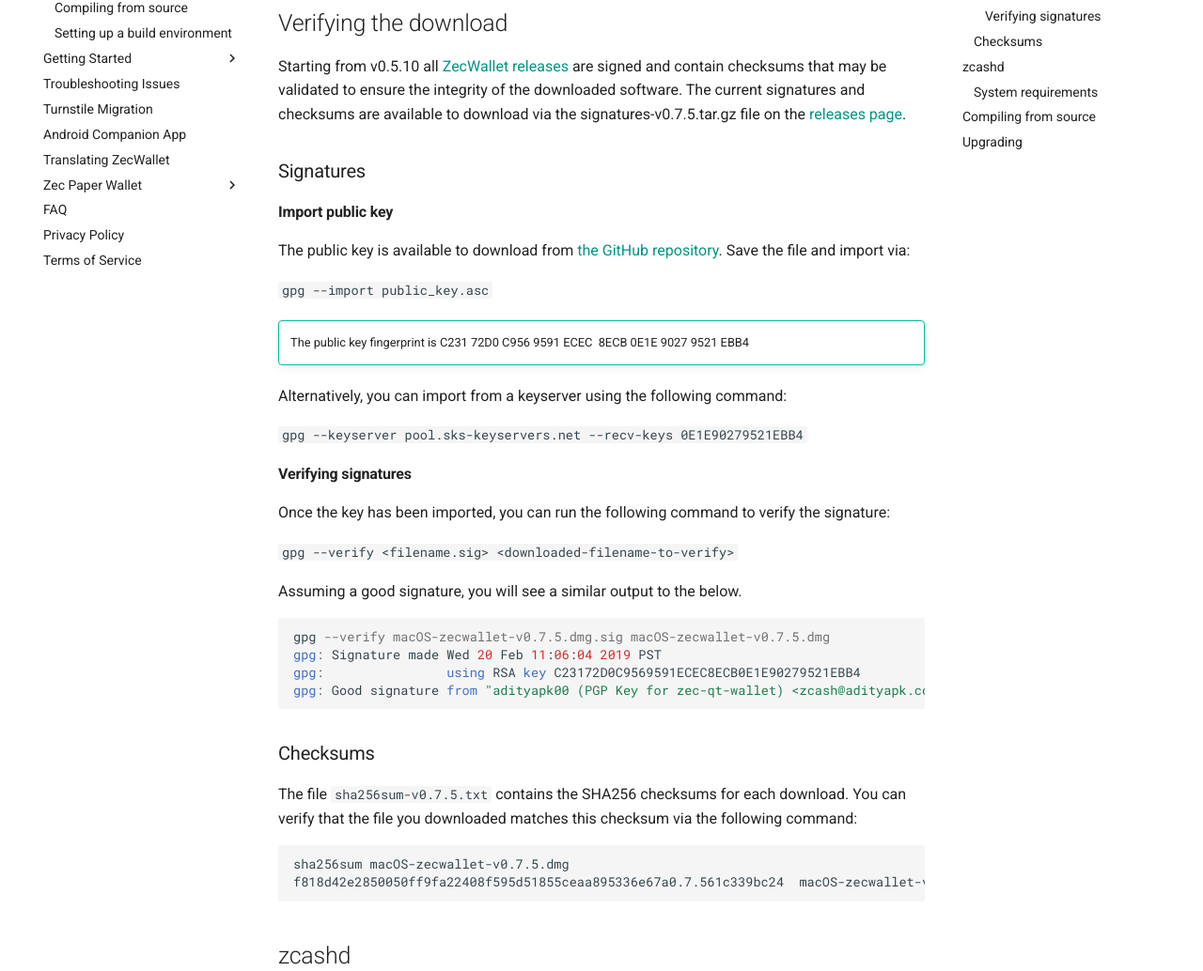
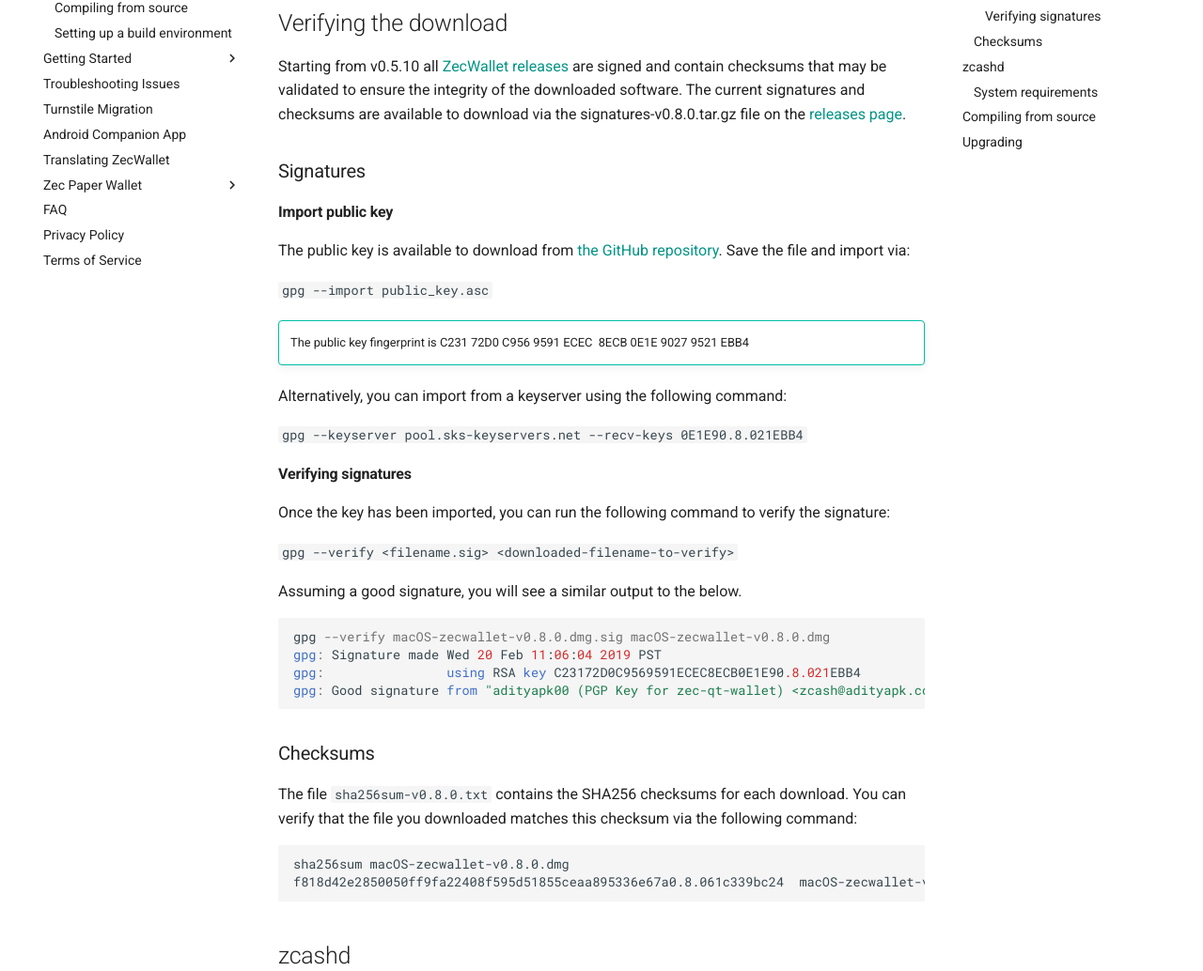
Before and after one commit to adityapk00/zqw-docs, an MkDocs documentation site: the page built from docs/installation.md, in a window 1280 px wide and 1400 px high, scrolled down 359 px. Shown: the part 199-1233 px from the top of the window at 94% size. Built offline with MkDocs 1.6.1 and Material for MkDocs 9.7.7, drawn with Linux system fonts in a browser that asks for light colours; comment, search, counter and statistics services are not loaded.

Commit message:
Update version number to 0.8.0

````diff
--- a/docs/installation.md
+++ b/docs/installation.md
@@ -7,30 +7,30 @@
 
 ??? info "Windows instructions (click to expand)"
 
-    [Download](https://github.com/ZcashFoundation/zecwallet/releases) and run the .msi installer (named `Windows-installer-zecwallet-v0.7.5.msi`) and follow the prompts. Alternately, you can [download](https://github.com/ZcashFoundation/zecwallet/releases) the release binary (named `Windows-binaries-zecwallet-v0.7.5.zip`), unzip it and double click on ZecWallet to start.
+    [Download](https://github.com/ZcashFoundation/zecwallet/releases) and run the .msi installer (named `Windows-installer-zecwallet-v0.8.0.msi`) and follow the prompts. Alternately, you can [download](https://github.com/ZcashFoundation/zecwallet/releases) the release binary (named `Windows-binaries-zecwallet-v0.8.0.zip`), unzip it and double click on ZecWallet to start.
 
 ??? info "macOS instructions (click to expand)"
 
-    [Download](https://github.com/ZcashFoundation/zecwallet/releases) the macOS release named `macOS-zecwallet-v0.7.5.dmg`
+    [Download](https://github.com/ZcashFoundation/zecwallet/releases) the macOS release named `macOS-zecwallet-v0.8.0.dmg`
     and double-click on the .dmg file to open it, and drag ZecWalleton to the Applications link to install. You will need to give authorisation for the program to run.
 
 ??? info "Linux instructions (click to expand)"
 
     If you are on Debian/Ubuntu, download the `.deb` package and install it.
 
-    `sudo dpkg -i linux-deb-zecwallet-v0.7.5.deb`
+    `sudo dpkg -i linux-deb-zecwallet-v0.8.0.deb`
 
     `sudo apt install -f`
 
     Or you can download and run the binaries directly.
 
-    `tar -xvf zecwallet-v0.7.5.tar.gz`
+    `tar -xvf zecwallet-v0.8.0.tar.gz`
 
-    `./zecwallet-v0.7.5/zecwallet`
+    `./zecwallet-v0.8.0/zecwallet`
 
 ## Verifying the download
 
-Starting from v0.5.10 all [ZecWallet releases](https://github.com/ZcashFoundation/zecwallet/releases) are signed and contain checksums that may be validated to ensure the integrity of the downloaded software. The current signatures and checksums are available to download via the signatures-v0.7.5.tar.gz file on the [releases page](https://github.com/ZcashFoundation/zecwallet/releases).
+Starting from v0.5.10 all [ZecWallet releases](https://github.com/ZcashFoundation/zecwallet/releases) are signed and contain checksums that may be validated to ensure the integrity of the downloaded software. The current signatures and checksums are available to download via the signatures-v0.8.0.tar.gz file on the [releases page](https://github.com/ZcashFoundation/zecwallet/releases).
 
 ### Signatures
 
@@ -45,7 +45,7 @@
 
 Alternatively, you can import from a keyserver using the following command:
 
-`gpg --keyserver pool.sks-keyservers.net --recv-keys 0E1E90279521EBB4`
+`gpg --keyserver pool.sks-keyservers.net --recv-keys 0E1E90.8.021EBB4`
 
 #### Verifying signatures
 
@@ -56,19 +56,19 @@
 Assuming a good signature, you will see a similar output to the below.
 
 ```
-gpg --verify macOS-zecwallet-v0.7.5.dmg.sig macOS-zecwallet-v0.7.5.dmg
+gpg --verify macOS-zecwallet-v0.8.0.dmg.sig macOS-zecwallet-v0.8.0.dmg
 gpg: Signature made Wed 20 Feb 11:06:04 2019 PST
-gpg:                using RSA key C23172D0C9569591ECEC8ECB0E1E90279521EBB4
+gpg:                using RSA key C23172D0C9569591ECEC8ECB0E1E90.8.021EBB4
 gpg: Good signature from "adityapk00 (PGP Key for zec-qt-wallet) <zcash@adityapk.com>" [full]
 ```
 
 ### Checksums
 
-The file `sha256sum-v0.7.5.txt` contains the SHA256 checksums for each download. You can verify that the file you downloaded matches this checksum via the following command:
+The file `sha256sum-v0.8.0.txt` contains the SHA256 checksums for each download. You can verify that the file you downloaded matches this checksum via the following command:
 
 ```
-sha256sum macOS-zecwallet-v0.7.5.dmg
-f818d42e2850050ff9fa22408f595d51855ceaa895336e67a0.7.561c339bc24  macOS-zecwallet-v0.7.5.dmg
+sha256sum macOS-zecwallet-v0.8.0.dmg
+f818d42e2850050ff9fa22408f595d51855ceaa895336e67a0.8.061c339bc24  macOS-zecwallet-v0.8.0.dmg
 ```
 
 ## zcashd
````
Also changed, not shown: docs/turnstile-migration.md (+2 -2 lines).
